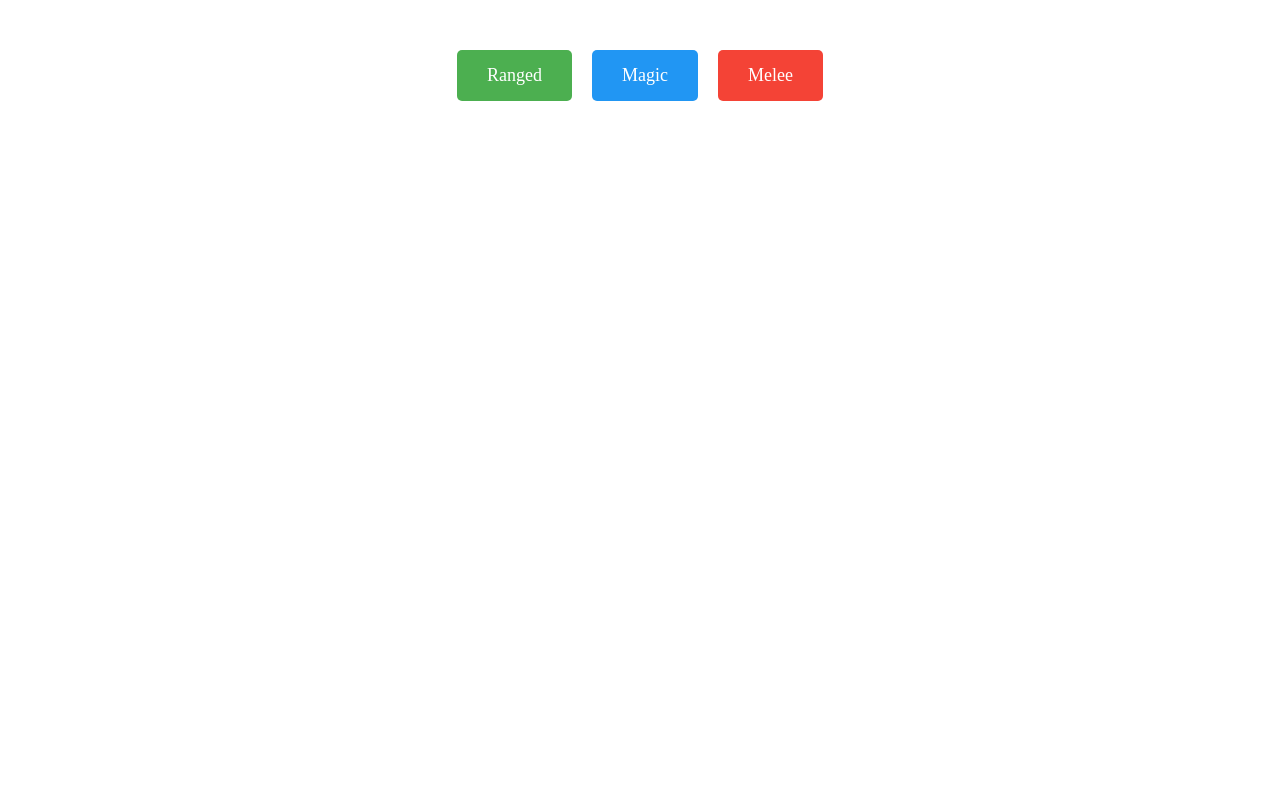
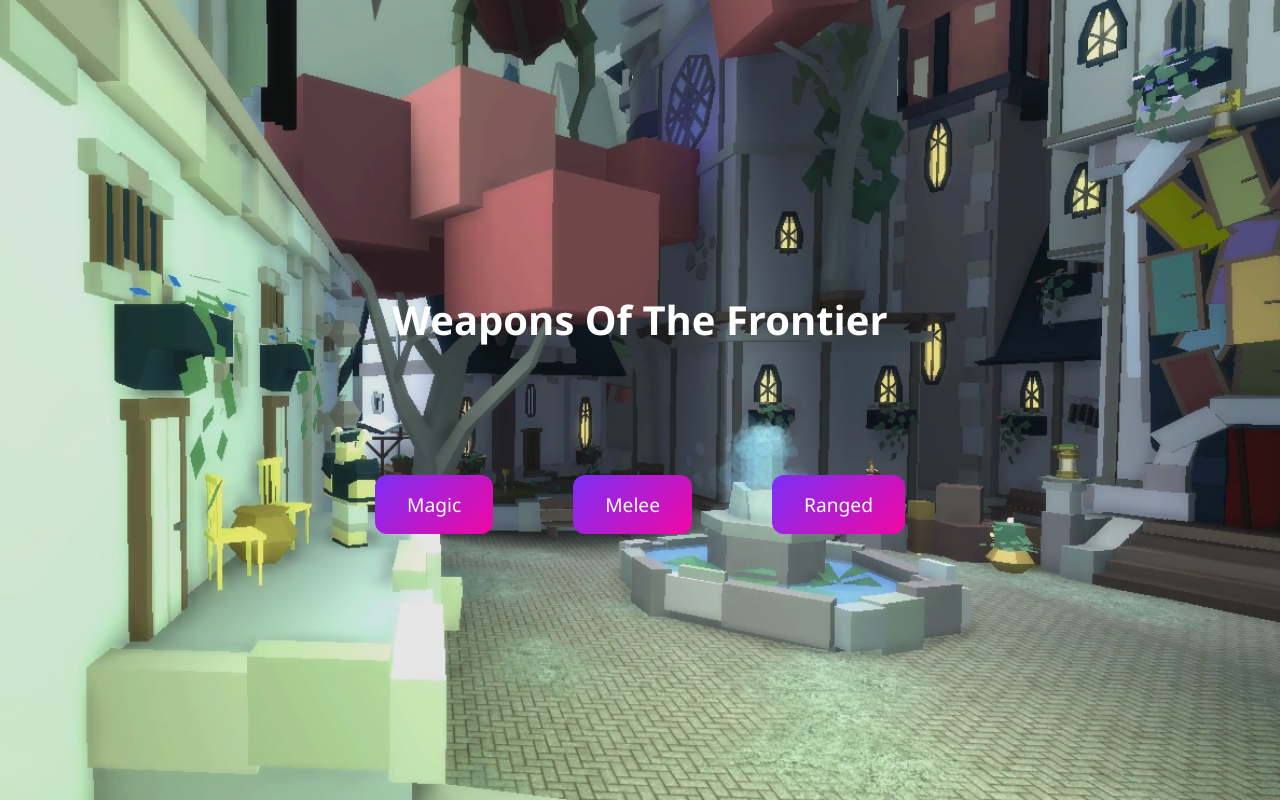
Before and after one commit to skonned/weapons-of-the-frontier, a Flask app: page / in a window 1280 px wide. Run offline with Flask 3, Linux system fonts and the light colour scheme.

Commit message:
Improved home page

```diff
--- a/static/css/style.css
+++ b/static/css/style.css
@@ -0,0 +1,49 @@
+/* static/css/style.css */
+
+body {
+  margin: 0;
+  font-family: 'Segoe UI', sans-serif;
+  background-image: url("../images/background.jpg"); /* path to image */
+  background-size: cover;      /* makes sure it covers the whole screen */
+  background-position: center; /* center it nicely */
+  background-repeat: no-repeat;
+  color: #fff;
+  display: flex;
+  justify-content: center;
+  align-items: center;
+  min-height: 100vh;
+  backdrop-filter: brightness(0.9); /* darken slightly for text */
+}
+
+
+.container {
+  text-align: center;
+}
+
+h1 {
+  font-size: 2.5rem;
+  margin-bottom: 8rem;
+}
+
+.button-grid {
+  display: flex;
+  gap: 5rem;
+  justify-content: center;
+  flex-wrap: wrap;
+}
+
+.weapon-button {
+  padding: 1rem 2rem;
+  font-size: 1.2rem;
+  color: white;
+  background: linear-gradient(135deg, #7b2ff7, #f107a3);
+  border: none;
+  border-radius: 12px;
+  text-decoration: none;
+  transition: transform 0.2s ease;
+}
+
+.weapon-button:hover {
+  transform: scale(1.05);
+  box-shadow: 0 4px 12px rgba(255, 255, 255, 0.2);
+}
--- a/templates/home.html
+++ b/templates/home.html
@@ -1,34 +1,19 @@
+<!-- templates/index.html -->
 <!DOCTYPE html>
-<html>
+<html lang="en">
 <head>
-    <title>Fantastic Frontier Weapons</title>
-    <style>
-        .button-container {
-            display: flex;
-            gap: 20px;
-            justify-content: center;
-            margin-top: 50px;
-        }
-        .button {
-            padding: 15px 30px;
-            font-size: 18px;
-            color: white;
-            border: none;
-            border-radius: 5px;
-            cursor: pointer;
-            text-decoration: none;
-        }
-        .ranged { background-color: #4CAF50; }  /* Green */
-        .magic  { background-color: #2196F3; }  /* Blue */
-        .melee  { background-color: #f44336; }  /* Red */
-    </style>
+  <meta charset="UTF-8">
+  <title>Fantastic Frontier Weapons</title>
+  <link rel="stylesheet" href="{{ url_for('static', filename='css/style.css') }}">
 </head>
 <body>
-    <div class="button-container">
-        <!-- Links styled as buttons -->
-        <a href="{{ url_for('ranged') }}" class="button ranged">Ranged</a>
-        <a href="{{ url_for('magic') }}"  class="button magic">Magic</a>
-        <a href="{{ url_for('melee') }}"  class="button melee">Melee</a>
+  <div class="container">
+    <h1>Weapons Of The Frontier</h1>
+    <div class="button-grid">
+      <a href="/category/Magic" class="weapon-button">Magic</a>
+      <a href="/category/Melee" class="weapon-button">Melee</a>
+      <a href="/category/Ranged" class="weapon-button">Ranged</a>
     </div>
+  </div>
 </body>
 </html>
--- a/templates/magic.html
+++ b/templates/magic.html
@@ -7,6 +7,6 @@
 <body>
     <h1>Ranged Weapons</h1>
     <p>List spellbooks and other magic weapons here.</p>
-    <a href="{{ url_for('home') }}">Back to Home</a>
+    <a href="home.html">Back to Home</a>
 </body>
 </html>
--- a/templates/melee.html
+++ b/templates/melee.html
@@ -7,6 +7,6 @@
 <body>
     <h1>Melee Weapons</h1>
     <p>List swords and other melee weapons here.</p>
-    <a href="{{ url_for('home') }}">Back to Home</a>
+    <a href="home.html">Back to Home</a>
 </body>
 </html>
--- a/templates/ranged.html
+++ b/templates/ranged.html
@@ -7,6 +7,6 @@
 <body>
     <h1>Ranged Weapons</h1>
     <p>List guns and other ranged weapons here.</p>
-    <a href="{{ url_for('home') }}">Back to Home</a>
+    <a href="home.html">Back to Home</a>
 </body>
 </html>
```
Also changed, not shown: static/images/background.jpg (added).
